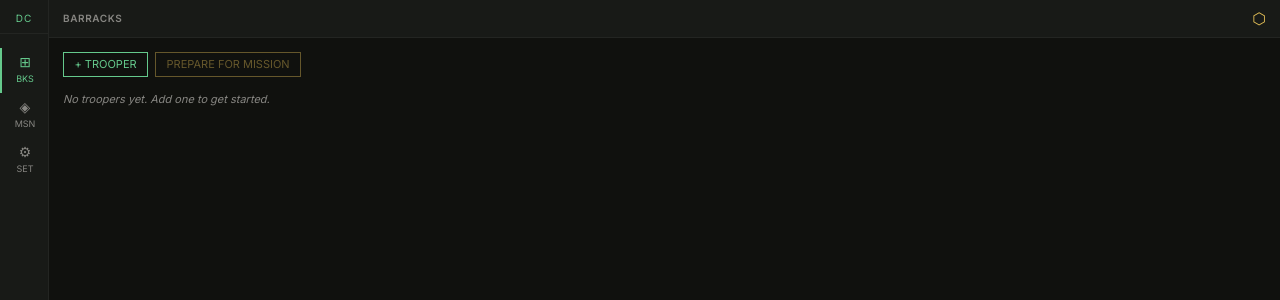
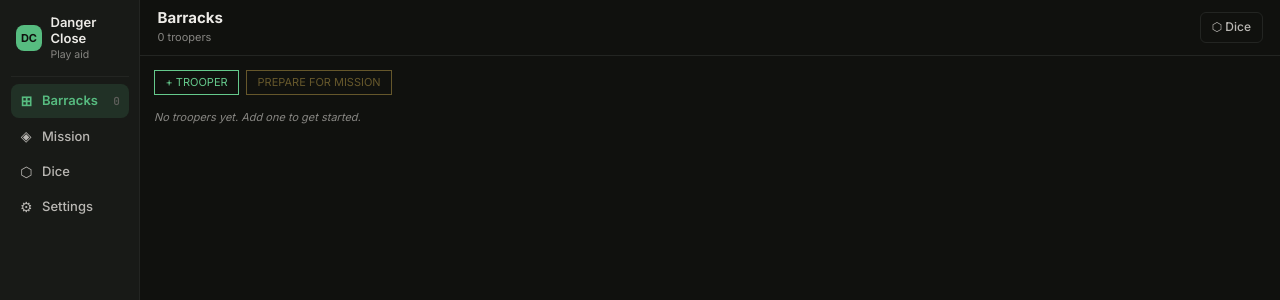
Before and after one commit to southhex/danger-close-game-board, a React (Vite) app: page / in a window 1280 px wide. Shown: the top 300 px of the page. Built offline with nearby package versions, Linux system fonts and the light colour scheme; the HTML template or start-up script is replaced by a standard one.

Commit message:
feat: V1 shell — 160px labeled sidebar, title header, 4-tab mobile nav
Co-Authored-By: Claude Sonnet 4.6 <noreply@anthropic.com>

```diff
--- a/src/App.tsx
+++ b/src/App.tsx
@@ -1,4 +1,5 @@
 import { type ComponentType } from 'react'
+import { ToastProvider } from './components'
 import { useStore } from './store'
 import { useMediaQuery } from './hooks/useMediaQuery'
 import type { View } from './types'
@@ -8,62 +9,127 @@ import Settings from './views/Settings/Settings'
 import DiceTray from './views/DiceTray/DiceTray'
 
 const NAV = [
-  { id: 'barracks', label: 'BKS', glyph: '⊞', title: 'Barracks' },
-  { id: 'mission', label: 'MSN', glyph: '◈', title: 'Mission' },
-  { id: 'settings', label: 'SET', glyph: '⚙', title: 'Settings' },
+  { id: 'barracks', label: 'Barracks', glyph: '⊞' },
+  { id: 'mission',  label: 'Mission',  glyph: '◈' },
+  { id: 'dice',     label: 'Dice',     glyph: '⬡' },
+  { id: 'settings', label: 'Settings', glyph: '⚙' },
 ] as const
 
-export default function App() {
-  const view = useStore(s => s.currentView)
-  const setView = useStore(s => s.setView)
-  const diceOpen = useStore(s => s.diceTrayOpen)
-  const setDice = useStore(s => s.setDiceTrayOpen)
-  const isDesktop = useMediaQuery('(min-width: 768px)')
+type NavId = typeof NAV[number]['id']
 
-  const VIEW_COMPONENTS: Record<View, ComponentType> = {
+const VIEW_COMPONENTS: Record<Exclude<View, 'dice'>, ComponentType> = {
   barracks: Barracks,
-    mission: MissionBoard,
+  mission:  MissionBoard,
   settings: Settings,
 }
-  const CurrentView = VIEW_COMPONENTS[view]
+
+export default function App() {
+  const view        = useStore(s => s.currentView)
+  const setView     = useStore(s => s.setView)
+  const diceOpen    = useStore(s => s.diceTrayOpen)
+  const setDice     = useStore(s => s.setDiceTrayOpen)
+  const allTroopers = useStore(s => s.troopers)
+  const mission     = useStore(s => s.mission)
+  const isDesktop   = useMediaQuery('(min-width: 768px)')
+
+  const activeTrooperCount = allTroopers.filter(t => t.active).length
+
+  const handleNav = (id: NavId) => {
+    if (id === 'dice') { setDice(!diceOpen); return }
+    setView(id as View)
+  }
+
+  const pageTitle = () => {
+    if (view === 'barracks') return { title: 'Barracks', sub: `${activeTrooperCount} troopers` }
+    if (view === 'mission')  return { title: 'Mission', sub: mission ? mission.name : 'No active mission' }
+    return { title: 'Settings', sub: null }
+  }
+  const { title, sub } = pageTitle()
+  const CurrentView = VIEW_COMPONENTS[view as Exclude<View, 'dice'>] ?? Barracks
 
   return (
-    <div className="h-screen overflow-hidden bg-bg text-ink flex" style={{ height: '100dvh' }}>
+    <ToastProvider>
+      <div className="overflow-hidden bg-bg text-ink flex" style={{ height: '100dvh' }}>
+
+        {/* Desktop sidebar */}
         {isDesktop && (
-        <aside className="w-14 bg-surface border-r border-border flex flex-col items-stretch py-3 flex-shrink-0">
-          <div className="text-ok text-center text-[10px] tracking-[0.1em] pb-2 mb-4 border-b border-border">DC</div>
-          {NAV.map(n => (
-            <button key={n.id} onClick={() => setView(n.id)}
-              className={`py-2 text-center border-l-2 ${view === n.id ? 'border-ok text-ok' : 'border-transparent text-muted'} hover:text-ink`}>
-              <div className="text-base leading-none">{n.glyph}</div>
-              <div className="text-[9px] mt-1">{n.label}</div>
+          <aside className="w-40 bg-surface border-r border-border flex flex-col py-4 px-3 flex-shrink-0">
+            {/* Brand */}
+            <div className="flex items-center gap-2.5 px-1.5 pb-4 mb-2 border-b border-border">
+              <div className="w-[26px] h-[26px] rounded-md bg-accent text-bg flex items-center justify-center font-bold text-[11px] tracking-tight flex-shrink-0">
+                DC
+              </div>
+              <div>
+                <div className="text-[13px] font-semibold leading-tight">Danger Close</div>
+                <div className="text-[10.5px] text-muted">Play aid</div>
+              </div>
+            </div>
+
+            {/* Nav */}
+            {NAV.map(n => {
+              const isActive = n.id === 'dice' ? diceOpen : view === n.id
+              return (
+                <button key={n.id} onClick={() => handleNav(n.id)}
+                  className={`flex items-center gap-2.5 px-2.5 py-2 rounded-md mb-0.5 text-[13px] w-full text-left
+                    ${isActive
+                      ? 'bg-[color-mix(in_oklch,theme(colors.accent)_14%,transparent)] text-accent font-semibold'
+                      : 'text-ink-dim font-medium hover:bg-surface2'
+                    }`}>
+                  <span className="text-base leading-none w-4 text-center">{n.glyph}</span>
+                  <span className="flex-1">{n.label}</span>
+                  {n.id === 'barracks' && (
+                    <span className="text-[11px] text-subtle font-mono">{activeTrooperCount}</span>
+                  )}
+                  {n.id === 'mission' && mission && (
+                    <span className="text-[9px] font-bold tracking-wide bg-accent text-bg px-1.5 py-0.5 rounded-xs">
+                      LIVE
+                    </span>
+                  )}
                 </button>
-          ))}
+              )
+            })}
           </aside>
         )}
 
+        {/* Main */}
         <main className="flex-1 min-w-0 flex flex-col">
-        <header className="flex items-center justify-between bg-surface border-b border-border px-4 py-3 flex-shrink-0">
-          <div className="lbl">{NAV.find(n => n.id === view)?.title.toUpperCase()}</div>
-          <button onClick={() => setDice(!diceOpen)} className={`text-lg leading-none ${diceOpen ? 'text-ok' : 'text-warn'}`}>⬡</button>
+          {/* Header */}
+          <header className="flex items-center justify-between bg-bg border-b border-border px-5 py-2.5 flex-shrink-0">
+            <div>
+              <div className="text-[15px] font-bold leading-tight">{title}</div>
+              {sub && <div className="text-[11px] text-muted mt-0.5">{sub}</div>}
+            </div>
+            <button onClick={() => setDice(!diceOpen)}
+              className={`flex items-center gap-1.5 px-3 py-1.5 rounded-sm border text-[12px] font-medium
+                ${diceOpen ? 'border-accent text-accent' : 'border-border text-ink-dim hover:text-ink'}`}>
+              ⬡ Dice
+            </button>
           </header>
+
           <div className="flex-1 overflow-auto">
             <CurrentView />
           </div>
+
+          {/* Mobile bottom nav */}
           {!isDesktop && (
             <nav className="flex bg-surface border-t border-border">
-            {NAV.map(n => (
-              <button key={n.id} onClick={() => setView(n.id)}
-                className={`flex-1 py-2 text-center ${view === n.id ? 'text-ok' : 'text-muted'}`}>
-                <div className="text-base leading-none">{n.glyph}</div>
-                <div className="text-[9px] mt-1">{n.label}</div>
+              {NAV.map(n => {
+                const isActive = n.id === 'dice' ? diceOpen : view === n.id
+                return (
+                  <button key={n.id} onClick={() => handleNav(n.id)}
+                    className={`flex-1 flex flex-col items-center gap-1 py-2
+                      ${isActive ? 'text-accent font-semibold' : 'text-muted font-medium'}`}>
+                    <span className="text-lg leading-none">{n.glyph}</span>
+                    <span className="text-[10.5px]">{n.label}</span>
                   </button>
-            ))}
+                )
+              })}
             </nav>
           )}
         </main>
 
         {diceOpen && <DiceTray />}
       </div>
+    </ToastProvider>
   )
 }
```
Lines whose indentation alone changed are shown as unchanged.
